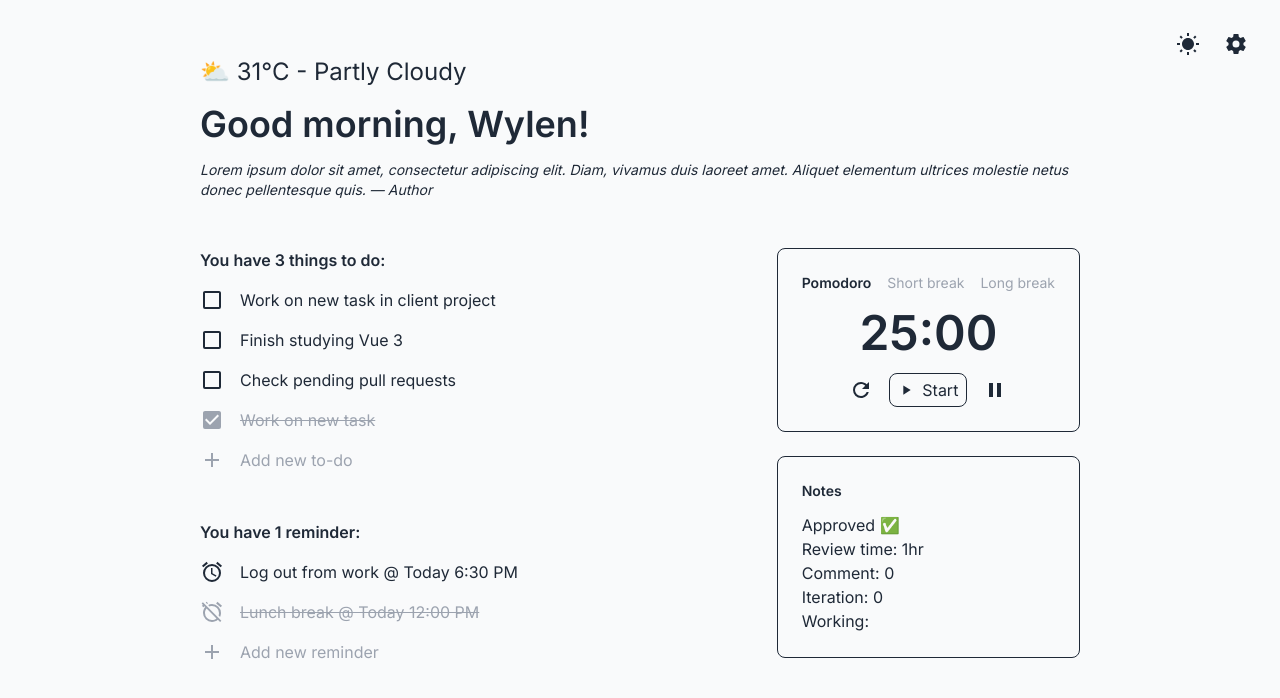
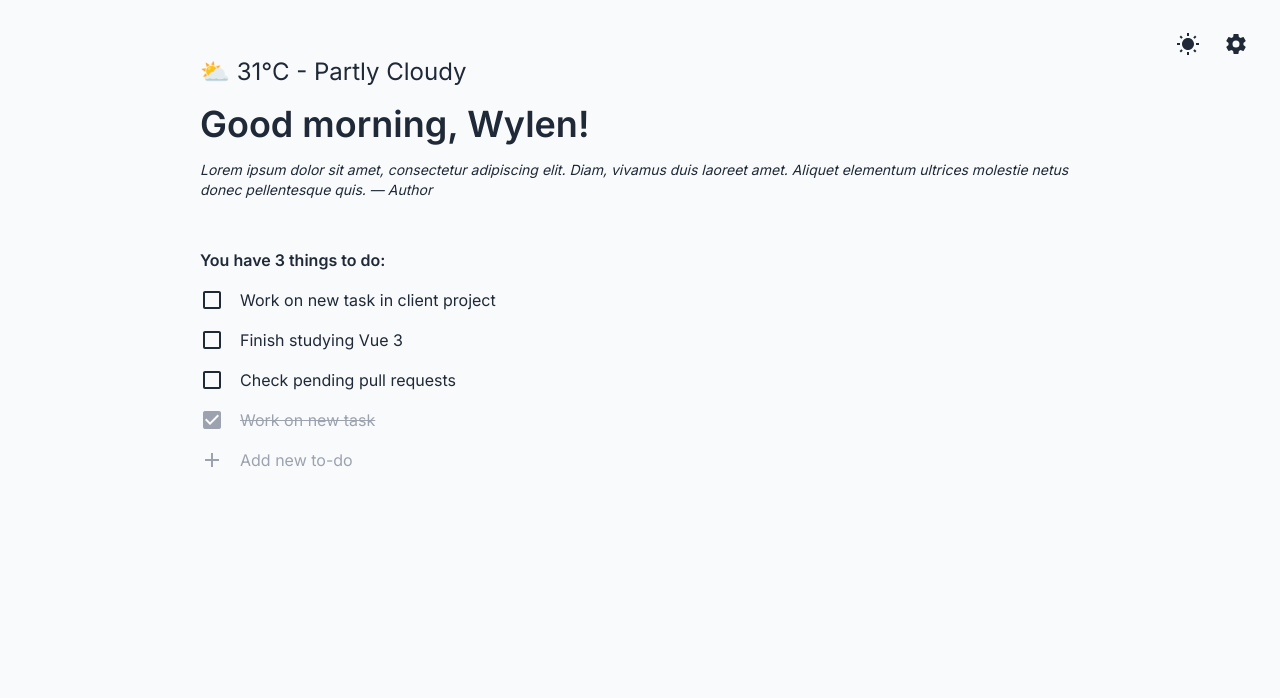
Before and after one commit to wylenjoan/while, a Vue app: page / in a window 1280 px wide. Shown: the top 698 px of the page. Built offline with nearby package versions, Linux system fonts and the light colour scheme.

Commit message:
Hide reminders, pomodoro, and notes sections

```diff
--- a/src/App.vue
+++ b/src/App.vue
@@ -8,6 +8,17 @@ import Todos from "./components/todo/TodoList.vue"
 import Reminders from "./components/reminder/ReminderList.vue"
 import Pomodoro from "./components/pomodoro/PomodoroGroup.vue"
 import Notes from "./components/notes/NotesGroup.vue"
+
+const settings = {
+  showWeather: true,
+  showGreeting: true,
+  showQuote: true,
+  showTodos: true,
+  showReminders: false,
+  showPomodoro: false,
+  showNotes: false,
+}
+
 </script>
 
 <template>
@@ -18,18 +29,18 @@ import Notes from "./components/notes/NotesGroup.vue"
 
   <main id="main-content">
     <div class="flex flex-col gap-4">
-      <Weather />
-      <Greeting />
-      <Quote />
+      <Weather v-show="settings.showWeather" />
+      <Greeting v-show="settings.showGreeting" />
+      <Quote v-show="settings.showQuote" />
     </div>
     <div class="flex gap-12">
       <div class="flex flex-col gap-12 w-full">
-        <Todos />
-        <Reminders />
+        <Todos v-show="settings.showTodos" />
+        <Reminders v-show="settings.showReminders" />
       </div>
       <div class="flex flex-col gap-6 min-w-fit">
-        <Pomodoro />
-        <Notes />
+        <Pomodoro v-show="settings.showPomodoro" />
+        <Notes v-show="settings.showNotes" />
       </div>
     </div>
   </main>
```
